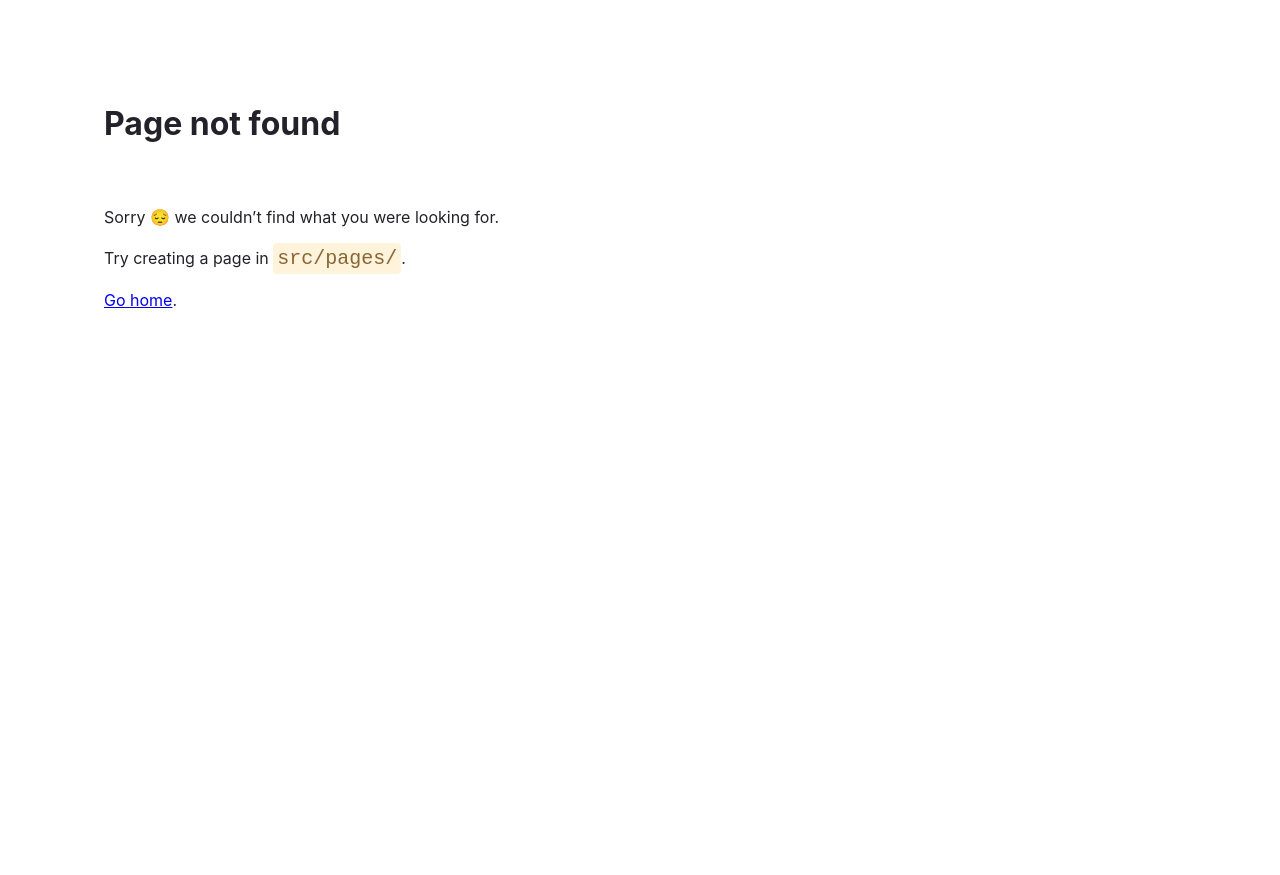
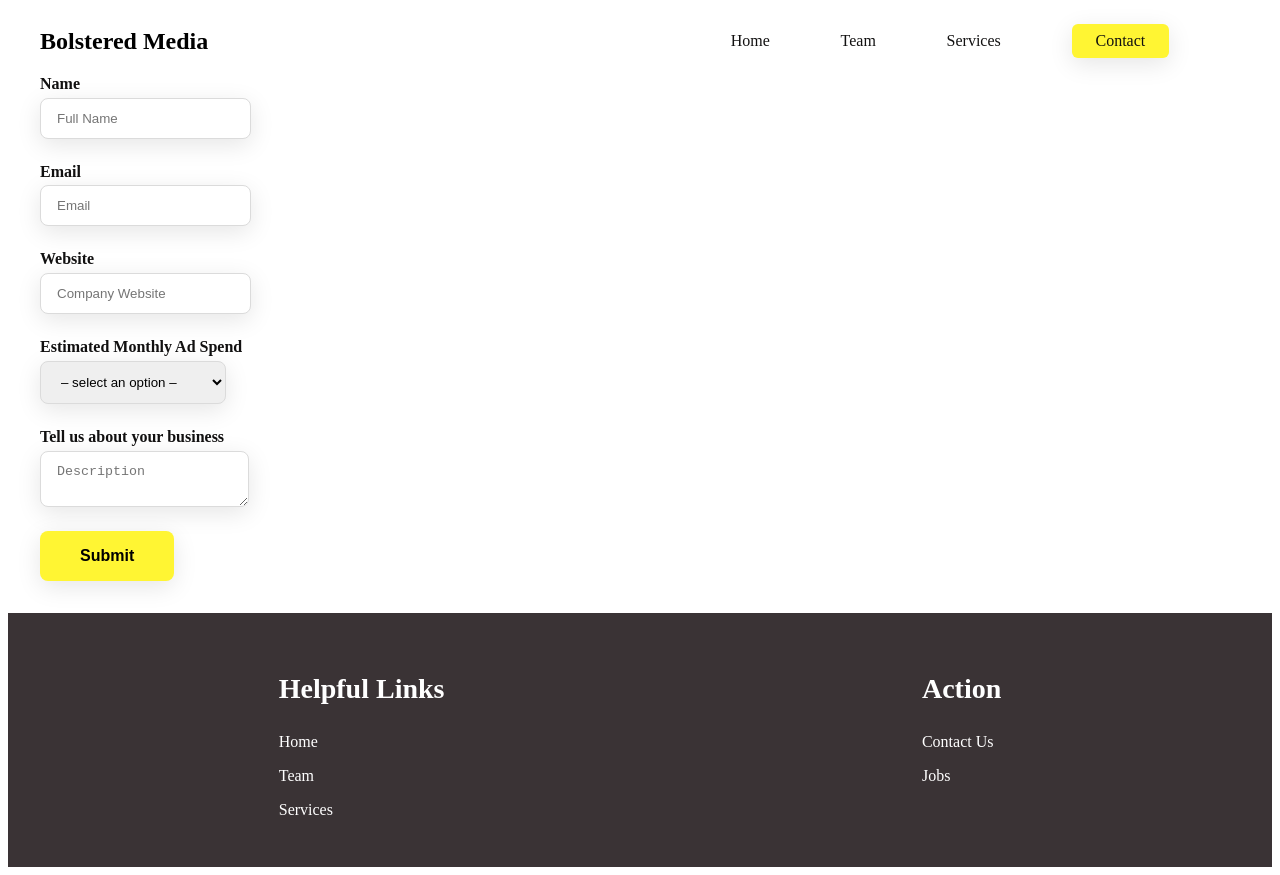
Before and after one commit to nrgouldBM/Bolstered-Media-Gatsby-Site, a Gatsby site: page /contact in a window 1280 px wide. Before the commit this address had no page. Before the commit the page ends 800 px from the top, so only its background shows below. Built offline with nearby package versions, Linux system fonts and the light colour scheme; Gatsby itself is replaced by a stand-in of ours.

Commit message:
Footer & contact form

```diff
--- a/package.json
+++ b/package.json
@@ -19,6 +19,7 @@
   },
   "dependencies": {
     "babel-plugin-styled-components": "^1.13.3",
+    "formik": "^2.2.9",
     "framer-motion": "^5.4.5",
     "gatsby": "^4.1.0",
     "gatsby-plugin-manifest": "^4.3.0",
@@ -30,7 +31,8 @@
     "react-dom": "^17.0.1",
     "react-helmet": "^6.1.0",
     "react-media": "^1.10.0",
-    "styled-components": "^5.3.3"
+    "styled-components": "^5.3.3",
+    "yup": "^0.32.11"
   },
   "devDependencies": {
     "@types/node": "^16.11.12",
--- a/src/components/atoms/Button.tsx
+++ b/src/components/atoms/Button.tsx
@@ -56,7 +56,7 @@ export const StyledButton = styled.button<styleProps>`
   ${(p) => p.secondary && secondaryStyles};
 `;
 
-interface Props {
+interface Props extends React.HTMLProps<HTMLButtonElement> {
   text: string;
   icon?: React.FC;
   primary?: boolean;
--- /dev/null
+++ b/src/components/atoms/Main.tsx
@@ -0,0 +1,5 @@
+import styled from "styled-components";
+
+export const Main = styled.main`
+  margin: 0 2rem;
+`;
--- /dev/null
+++ b/src/components/organisms/ContactForm.tsx
@@ -0,0 +1,90 @@
+import React from "react";
+import { Formik, Field, Form } from "formik";
+import * as Yup from "yup";
+import styled from "styled-components";
+import { SHADOW, COLORS } from "../../theme";
+import Button from "../atoms/Button";
+
+const StyledForm = styled(Form)`
+  display: flex;
+  flex-direction: column;
+  align-items: flex-start;
+  justify-content: flex-start;
+  margin-bottom: 2rem;
+`;
+
+const StyledField = styled(Field)`
+  border-radius: 8px;
+  border: 1px solid ${COLORS.border};
+  padding: 0.75rem 1rem;
+  box-shadow: ${SHADOW.normal};
+  margin-bottom: 1.5rem;
+`;
+
+const StyledLabel = styled.label`
+  font-weight: 600;
+  font-size: 1rem;
+  margin-bottom: 0.3rem;
+  color: ${COLORS.primaryText};
+`;
+
+export default function ContactForm() {
+  const initialValues = {
+    name: "",
+    email: "",
+    website: "",
+    adSpend: "",
+    description: "",
+  };
+
+  const validationSchema = Yup.object({
+    name: Yup.string().required(),
+  });
+  return (
+    <React.Fragment>
+      <Formik
+        initialValues={initialValues}
+        validationSchema={validationSchema}
+        onSubmit={(data) => {
+          console.log(data);
+        }}
+      >
+        {({}) => (
+          <StyledForm>
+            <StyledLabel>Name</StyledLabel>
+            <StyledField name="name" type="text" placeholder="Full Name" />
+            <StyledLabel>Email</StyledLabel>
+            <StyledField name="email" type="email" placeholder="Email" />
+            <StyledLabel>Website</StyledLabel>
+            <StyledField
+              name="website"
+              type="text"
+              placeholder="Company Website"
+            />
+            <StyledLabel>Estimated Monthly Ad Spend</StyledLabel>
+            <StyledField
+              name="adSpend"
+              as="select"
+              placeholder="Estimated Monthly Ad Spend"
+            >
+              <option hidden disabled selected>
+                – select an option –
+              </option>
+              <option>Less Than $2,000</option>
+              <option>$5,000</option>
+              <option>$10,000</option>
+              <option>Greater Than $20,000</option>
+            </StyledField>
+            <StyledLabel>Tell us about your business</StyledLabel>
+            <StyledField
+              name="description"
+              as="textarea"
+              placeholder="Description"
+            />
+            <Button primary text="Submit" type="submit" />
+          </StyledForm>
+        )}
+      </Formik>
+    </React.Fragment>
+  );
+}
--- a/src/components/organisms/Footer.tsx
+++ b/src/components/organisms/Footer.tsx
@@ -10,6 +10,7 @@ const FooterContainer = styled.div`
   justify-content: space-around;
   background-color: ${COLORS.brown};
   padding: 2rem;
+  flex-wrap: wrap;
 `;
 
 const FooterLink = styled(StyledNavLink)`
--- a/src/components/organisms/NavbarDesktop.tsx
+++ b/src/components/organisms/NavbarDesktop.tsx
@@ -2,6 +2,7 @@ import React from "react";
 import styled from "styled-components";
 import { StyledNavLink } from "../atoms/nav/StyledNavLink";
 import { StyledNavButton } from "../atoms/nav/StyledNavButton";
+import { Link } from "gatsby";
 
 const StyledNavLinks = styled.ul`
   display: flex;
@@ -19,14 +20,16 @@ const StyledContainer = styled.div`
   padding: 0 2rem;
 `;
 
-const StyledLogo = styled.div`
+const StyledLogo = styled(Link)`
   flex: 1;
+  text-decoration: none;
+  color: inherit;
 `;
 
 export default function NavbarDesktop() {
   return (
     <StyledContainer>
-      <StyledLogo>
+      <StyledLogo to="/">
         <h2>Bolstered Media</h2>
       </StyledLogo>
       <StyledNavLinks>
--- a/src/components/organisms/NavbarMobile.tsx
+++ b/src/components/organisms/NavbarMobile.tsx
@@ -69,7 +69,6 @@ const Backdrop = styled(motion.div)`
 export default function NavbarMobile() {
   const { width } = useWindowDimensions();
 
-  console.log(width);
   const [isOpen, setOpen] = useState(false);
 
   function handleOpen() {
--- /dev/null
+++ b/src/pages/contact.tsx
@@ -0,0 +1,21 @@
+import React from "react";
+import { useWindowDimensions } from "../hooks/useWindowDimensions";
+import NavbarDesktop from "../components/organisms/NavbarDesktop";
+import NavbarMobile from "../components/organisms/NavbarMobile";
+import Footer from "../components/organisms/Footer";
+import { breakpoint } from "../theme";
+import ContactForm from "../components/organisms/ContactForm";
+import { Main } from "../components/atoms/Main";
+
+export default function contact() {
+  const { width } = useWindowDimensions();
+  return (
+    <React.Fragment>
+      {width > breakpoint ? <NavbarDesktop /> : <NavbarMobile />}
+      <Main>
+        <ContactForm />
+      </Main>
+      <Footer />
+    </React.Fragment>
+  );
+}
--- a/src/pages/team.tsx
+++ b/src/pages/team.tsx
@@ -1,11 +1,15 @@
+import { useWindowDimensions } from "../hooks/useWindowDimensions";
 import React from "react";
+import { breakpoint } from "../theme";
 import { Title } from "../components/atoms/Title";
 import NavbarDesktop from "../components/organisms/NavbarDesktop";
+import NavbarMobile from "../components/organisms/NavbarMobile";
 
 export default function Team() {
+  const { width } = useWindowDimensions();
   return (
     <React.Fragment>
-      <NavbarDesktop />
+      {width > breakpoint ? <NavbarDesktop /> : <NavbarMobile />}
       <Title>Team</Title>
     </React.Fragment>
   );
--- a/src/theme.ts
+++ b/src/theme.ts
@@ -1,5 +1,5 @@
 export const COLORS = {
-  primary: "#F2E822",
+  primary: "#fff533",
   primarySoft: "#f8f6c7",
 
   secondary: "#305F6A",
@@ -25,6 +25,8 @@ export const COLORS = {
   white: "#ffffff",
 
   brown: "#3A3335",
+
+  border: "#dbdbdb",
 };
 
 export const SHADOW = {
```
Also changed, not shown: src/pages/index.tsx (+4 -3 lines), 1 other file.
